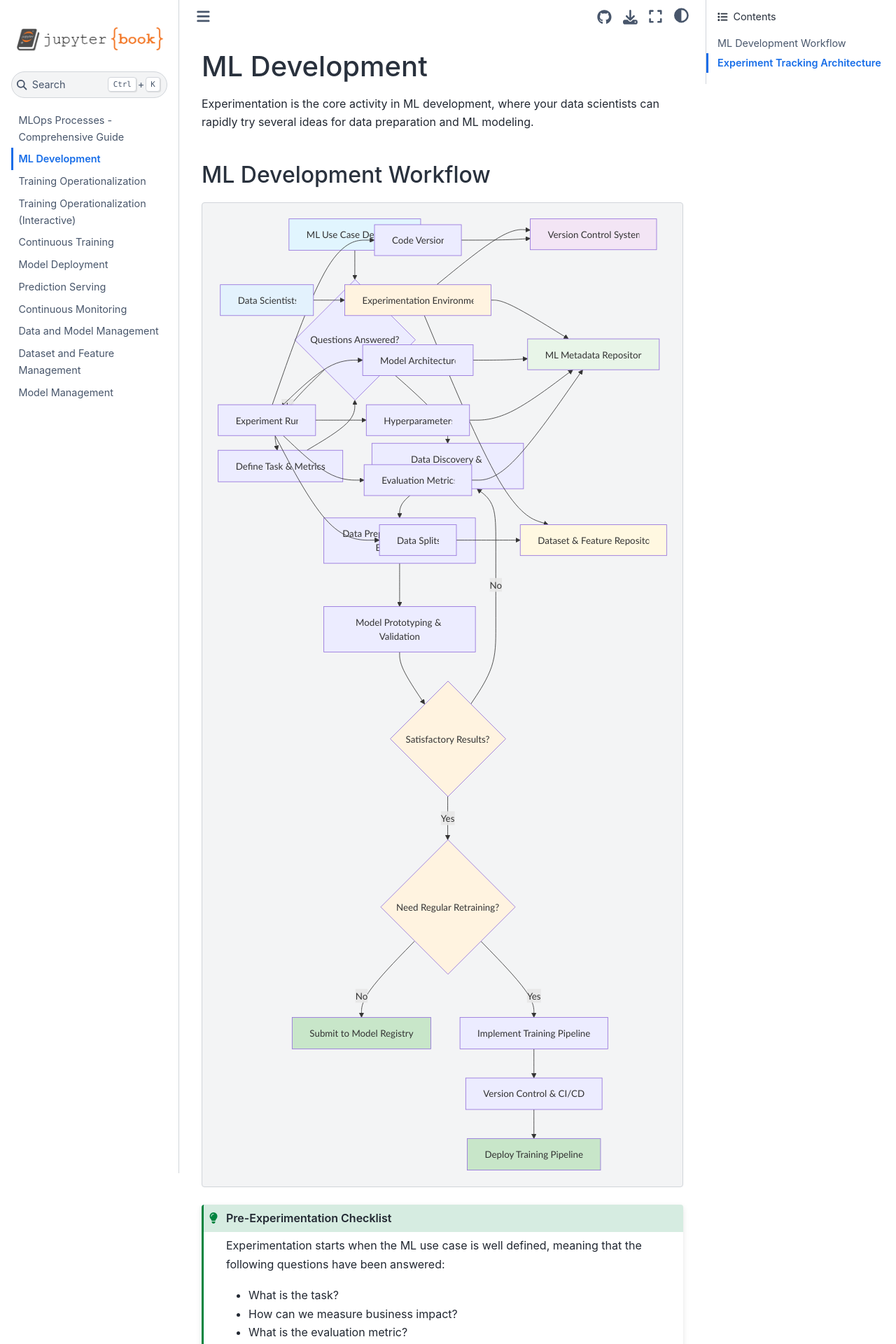
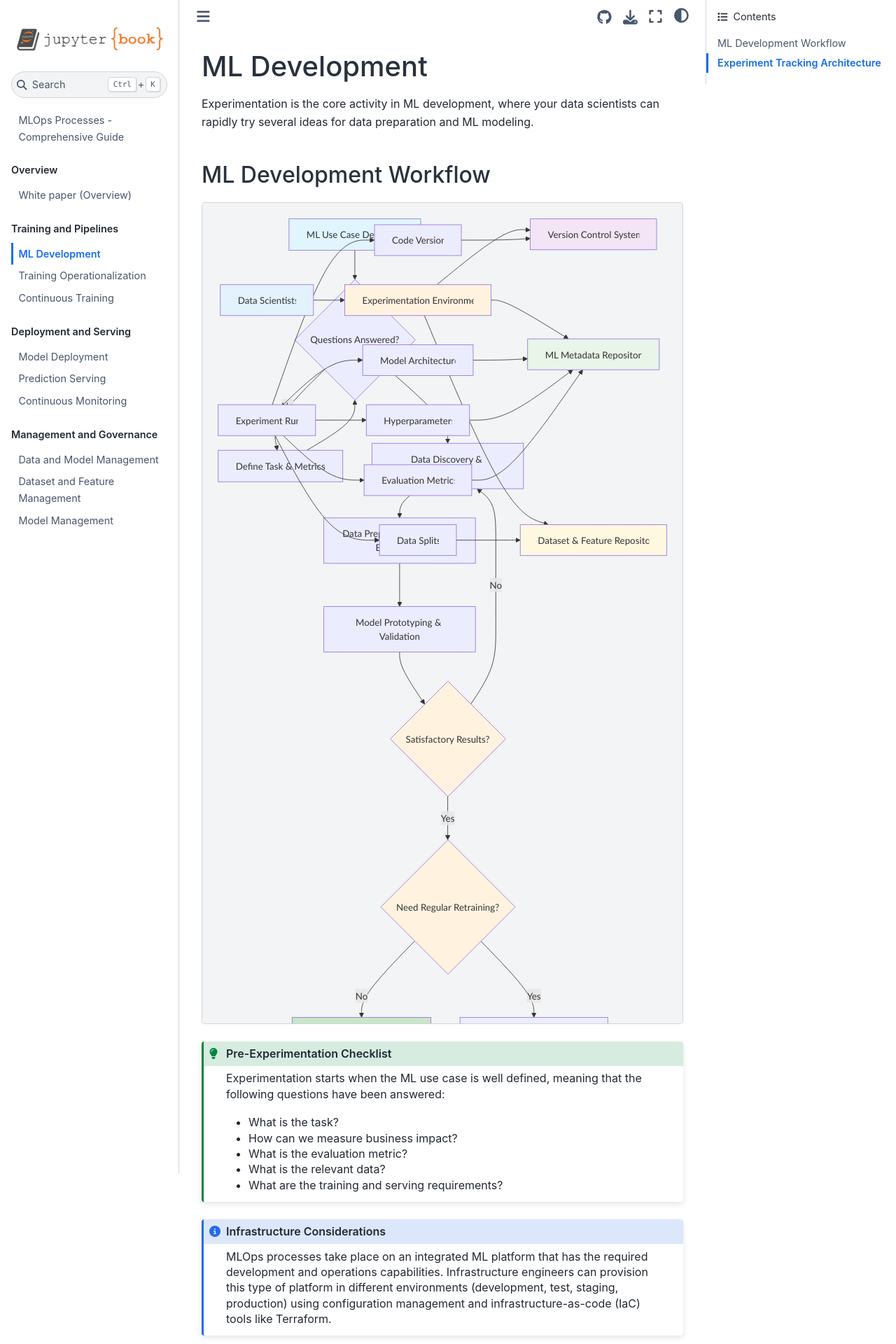
Before and after one commit to YZXBiz/mlops-gcp, a Jupyter Book: the page built from content/01-ml-development.md, in a window 1280 px wide. Shown: the top 1920 px of the page at 70% size. Built offline with Jupyter Book 1.0.4 settings and Sphinx 7.4.7 and the Sphinx Book theme 1.1.4, drawn with Linux system fonts in a browser that asks for light colours; some of the changed text lies outside the part shown.

Commit message:
Restructure Jupyter Book TOC into parts; add Mermaid CSS; configure Sphinx excludes; enable only_build_toc_files; set up uv packaging; fix docs title; add .gitignore

```diff
--- a/_config.yml
+++ b/_config.yml
@@ -30,8 +30,18 @@ repository:
 html:
   use_issues_button: true
   use_repository_button: true
+  extra_css:
+    - _static/custom.css
 
 # Enable Mermaid diagrams
 sphinx:
   extra_extensions:
     - sphinxcontrib.mermaid
+  config:
+    exclude_patterns:
+      - .venv/**
+      - _build/**
+      - node_modules/**
+      - .ipynb_checkpoints/**
+
+only_build_toc_files: true
--- /dev/null
+++ b/_static/custom.css
@@ -0,0 +1,26 @@
+/* Constrain Mermaid diagrams and make them responsive */
+.mermaid {
+  max-width: 100%;
+  overflow: auto;
+}
+
+/* Target SVGs inside Mermaid blocks */
+.mermaid svg {
+  max-width: 100%;
+  height: auto;
+}
+
+/* Cap overly tall diagrams and allow scrolling */
+.mermaid {
+  max-height: 70vh;
+}
+
+/* Improve code and admonition readability */
+.admonition, .admonition-title {
+  line-height: 1.4;
+}
+
+/* Slightly reduce base font-size for Mermaid labels to fit better */
+.mermaid text {
+  font-size: 12px !important;
+}
--- a/_toc.yml
+++ b/_toc.yml
@@ -1,15 +1,23 @@
 # Table of Contents
 format: jb-book
 root: intro
-chapters:
-  - file: content/01-ml-development
-  - file: content/02-training-operationalization
-  - file: content/02-training-operationalization.ipynb
-    title: Training Operationalization (Interactive)
-  - file: content/03-continuous-training
-  - file: content/04-model-deployment
-  - file: content/05-prediction-serving
-  - file: content/06-continuous-monitoring
-  - file: content/07-data-and-model-management
-  - file: content/08-dataset-and-feature-management
-  - file: content/09-model-management
+parts:
+  - caption: Overview
+    chapters:
+      - file: docs
+        title: White paper (Overview)
+  - caption: Training and Pipelines
+    chapters:
+      - file: content/01-ml-development
+      - file: content/02-training-operationalization
+      - file: content/03-continuous-training
+  - caption: Deployment and Serving
+    chapters:
+      - file: content/04-model-deployment
+      - file: content/05-prediction-serving
+      - file: content/06-continuous-monitoring
+  - caption: Management and Governance
+    chapters:
+      - file: content/07-data-and-model-management
+      - file: content/08-dataset-and-feature-management
+      - file: content/09-model-management
```
Also changed, not shown: docs.md (+2 -1 lines), pyproject.toml (added, +16 -0 lines), 2 other files.
